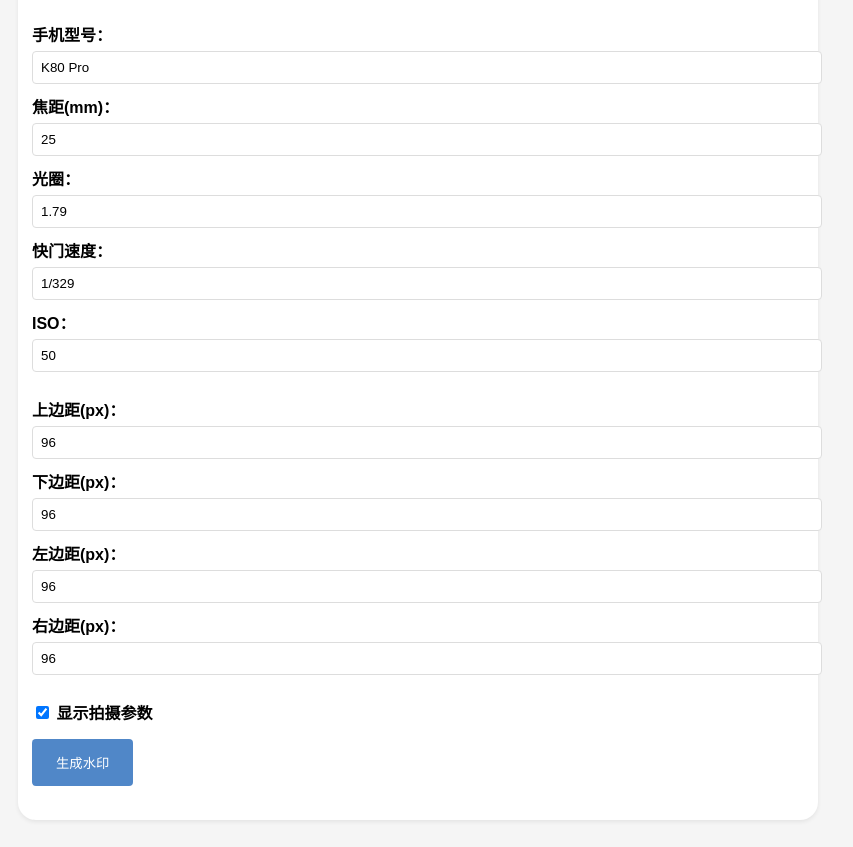
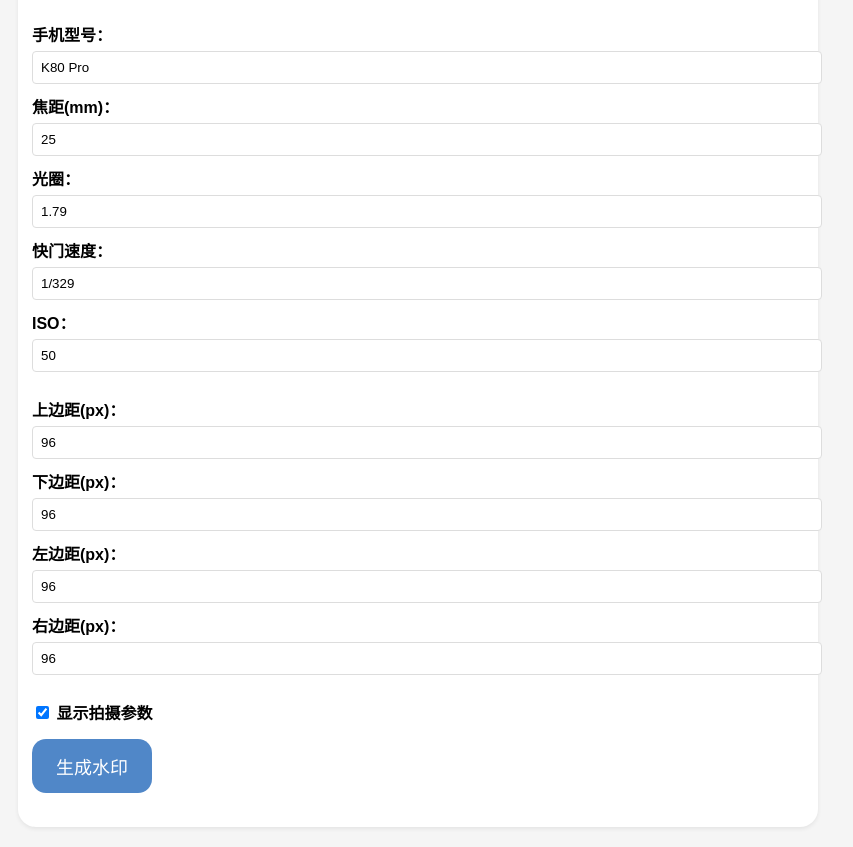
Before and after one commit to useless-anlong/mark-generation, a plain HTML site: page index.html in a window 1280 px wide. Shown: the part 194-1041 px from the top of the page, without its empty margins (222-1075 px from the left). Drawn offline with Linux system fonts and the light colour scheme.

Commit message:
Update index.html

```diff
--- a/index.html
+++ b/index.html
@@ -56,10 +56,11 @@
             color: white;
             padding: 14px 24px;
             border: none;
-            border-radius: 4px;
+            border-radius: 14px;
             cursor: pointer;
             margin: 0px;
             transition: all 0.25s;
+            font-size: 18px;
             box-shadow: 0 0px 0px rgba(0,0,0,0.07);
         }
         button:hover {
@@ -209,7 +210,7 @@
 
             // 计算字体大小
             const fontSize = Math.max(canvas.width * 0.017, 12); // 原字号再减小15%
-            const logoHeight = fontSize * 1.05; // 将Logo高度设置为文字高度的两倍
+            const logoHeight = fontSize * 0.95; // 将Logo高度设置为文字高度的两倍
 
             // 绘制“photo by”文本
             ctx.font = `700 ${fontSize}px WixFont`; // 字重700
```
